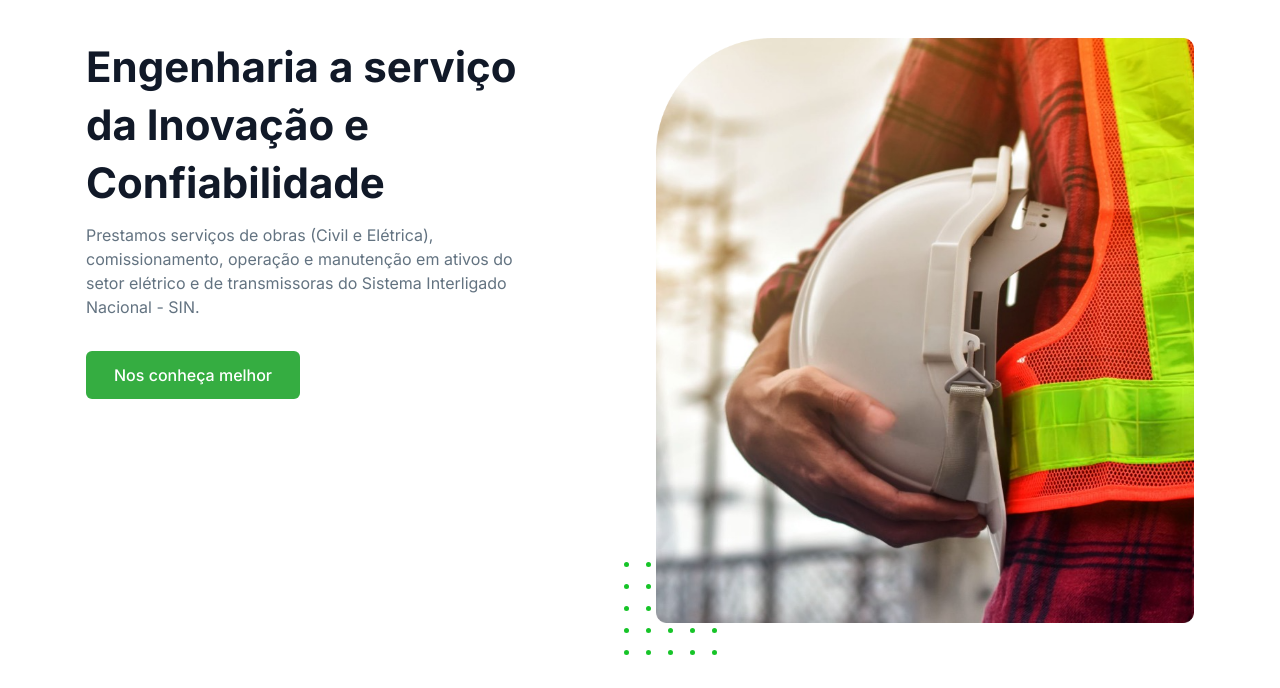
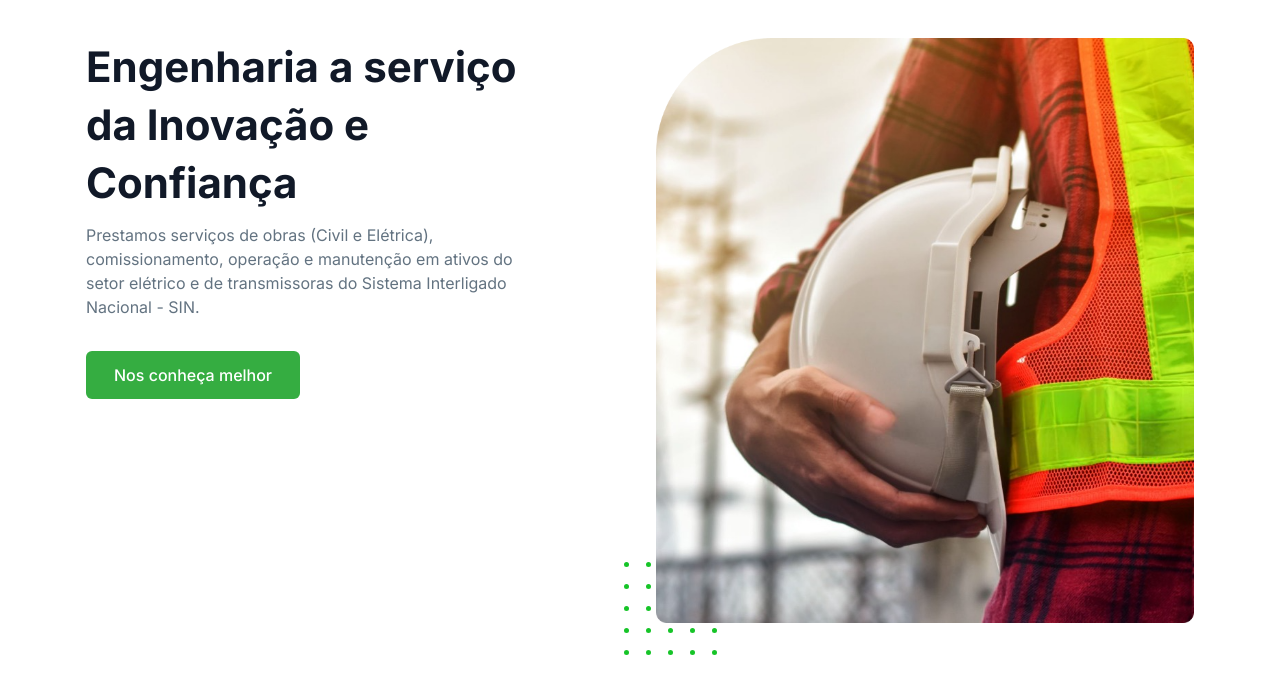
Before and after one commit to joaovictordev/guimaraes, a website: page index.html in a window 1280 px wide. Shown: the part 112-800 px from the top of the page. Drawn offline with Linux system fonts and the light colour scheme.

Commit message:
hero copy

```diff
--- a/index.html
+++ b/index.html
@@ -131,7 +131,7 @@
           <div class="hero-content">
             <h1
               class="mb-3 text-4xl font-bold leading-snug text-dark sm:text-[42px] lg:text-[40px] xl:text-[42px] dark:text-white">
-              Engenharia a serviço da Inovação e Confiabilidade
+              Engenharia a serviço da Inovação e Confiança
             </h1>
             <p class="mb-8 max-w-[480px] text-base dark:text-dark-6 text-body-color">
               Prestamos serviços de obras (Civil e Elétrica), comissionamento, operação e manutenção em ativos do setor
```
